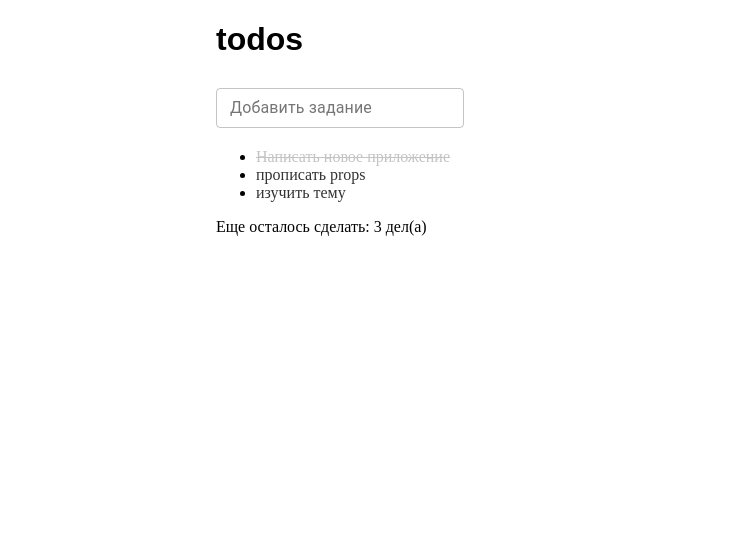
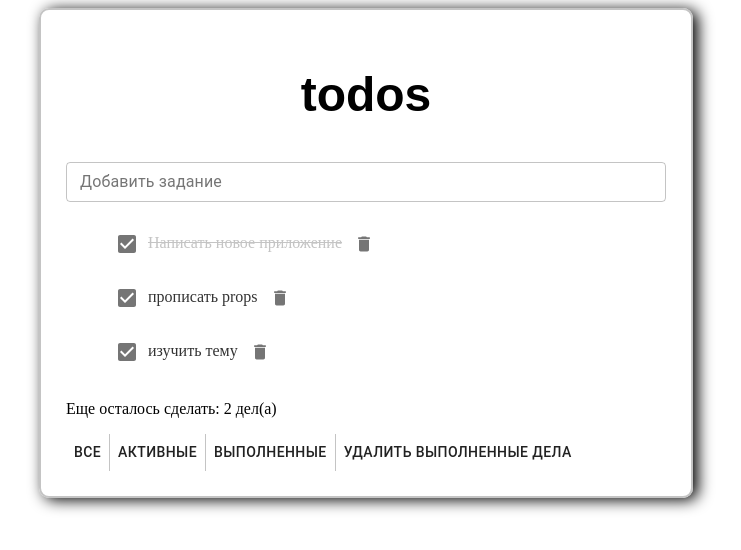
Before and after one commit to WebHeroSchool/Flack_todo, a React (Create React App) app: page /todo in a window 1280 px wide. Shown: the top 550 px of the page, without its empty margins (274-1015 px from the left). Built offline with nearby package versions, Linux system fonts and the light colour scheme.

Commit message:
created some styles for app

```diff
--- a/package.json
+++ b/package.json
@@ -3,6 +3,7 @@
   "version": "0.1.0",
   "private": true,
   "dependencies": {
+    "@material-ui/icons": "^4.11.2",
     "@testing-library/jest-dom": "^5.11.6",
     "@testing-library/react": "^11.2.2",
     "@testing-library/user-event": "^12.5.0",
--- a/src/components/App/App.js
+++ b/src/components/App/App.js
@@ -25,7 +25,7 @@ const App = () => {
     <h1 className={styles.title}>todos</h1>
     <InputItem />
     <ItemList items={items} />
-    <Footer count={3} />
+    <Footer count={2} />
   </div>
   );
 }
--- a/src/components/App/App.module.css
+++ b/src/components/App/App.module.css
@@ -1,8 +1,14 @@
 .wrap {
   margin: auto;
-  width: 300px;
+  width: 600px;
+  border: 2px solid #c4c4c4;
+  border-radius: 10px;
+  padding: 25px;
+  box-shadow: 5px 2px 15px #000;
 }
 
 .title {
   font-family: fantasy;
+  text-align: center;
+  font-size: 48px;
 }
--- a/src/components/Footer/Footer.js
+++ b/src/components/Footer/Footer.js
@@ -1,8 +1,17 @@
 import React from 'react';
+import styles from './Footer.module.css';
+import Button from '@material-ui/core/Button';
+import ButtonGroup from '@material-ui/core/ButtonGroup';
 
 const Footer = ({count}) => (
 <div>
-  Еще осталось сделать: {count} дел(а)
+  <p className={styles.text}>Еще осталось сделать: {count} дел(а)</p>
+<ButtonGroup className={styles.buttons} variant="text" color="default" aria-label="text primary button group">
+  <Button>Все</Button>
+  <Button>Активные</Button>
+  <Button>Выполненные</Button>
+  <Button>Удалить выполненные дела</Button>
+</ButtonGroup>
 </div>
 );
 
--- /dev/null
+++ b/src/components/Footer/Footer.module.css
@@ -0,0 +1,8 @@
+.text {
+  display: block;
+}
+
+.buttons {
+  display: flex;
+  justify-content: center;
+}
--- a/src/components/InputItem/InputItem.js
+++ b/src/components/InputItem/InputItem.js
@@ -7,6 +7,7 @@ const InputItem = () => (
       label="Добавить задание"
       id="outlined-margin-normal"
       margin="dense"
+      fullWidth
       variant="outlined"
     />
   </div>
--- a/src/components/Item/Item.js
+++ b/src/components/Item/Item.js
@@ -1,15 +1,27 @@
 import React from 'react';
 import classnames from 'classnames';
 import styles from './Item.module.css';
+import Checkbox from '@material-ui/core/Checkbox';
+import IconButton from '@material-ui/core/IconButton';
+import DeleteIcon from '@material-ui/icons/Delete';
 
 const Item = ({ value, isDone }) => (
-  <span className={
+    <span className={
     classnames({
-      [styles.item]: true,
-      [styles.done]: isDone
-    })
+    [styles.item]: true,
+    [styles.done]: isDone
+  })
   }>
+    <Checkbox
+    className={styles.checkboxes}
+    defaultChecked
+    color="default"
+    inputProps={{ 'aria-label': 'checkbox with default color' }}
+    />
     {value}
+    <IconButton aria-label="delete" className={styles.icon}>
+      <DeleteIcon fontSize="small" />
+    </IconButton>
   </span>
 );
 
--- a/src/components/Item/Item.module.css
+++ b/src/components/Item/Item.module.css
@@ -6,3 +6,11 @@
   color: #c4c4c4;
   text-decoration: line-through;
 }
+
+.checkboxes {
+  grid-template-columns: 1fr 1fr 1fr;
+}
+
+.icon {
+  display: inline-flex;
+}
--- a/src/components/ItemList/ItemList.js
+++ b/src/components/ItemList/ItemList.js
@@ -1,10 +1,19 @@
 import React from 'react';
 import Item from '../Item/Item';
+import styles from './ItemList.module.css';
+import Grid from '@material-ui/core/Grid';
 
 const ItemList = ({ items }) => (
-  <ul>
+  <ul className={styles.list}>
     {items.map(item => <li key={item.value}>
-      <Item value={item.value} isDone={item.isDone} /></li>)}
+      <Grid
+    container
+    direction="column"
+    justify="center"
+    alignItems="flex-start"
+    >
+    <Item value={item.value} isDone={item.isDone} /></Grid></li>)}
+
   </ul>
 );
 
--- /dev/null
+++ b/src/components/ItemList/ItemList.module.css
@@ -0,0 +1,9 @@
+li {
+  list-style-type: none;
+  margin-bottom: 10px;
+}
+
+.list {
+  display: grid;
+  grid-template-rows: 1fr 1fr 1fr;
+}
```
Also changed, not shown: 2 other files (tests, documents, lock files or other folders).
